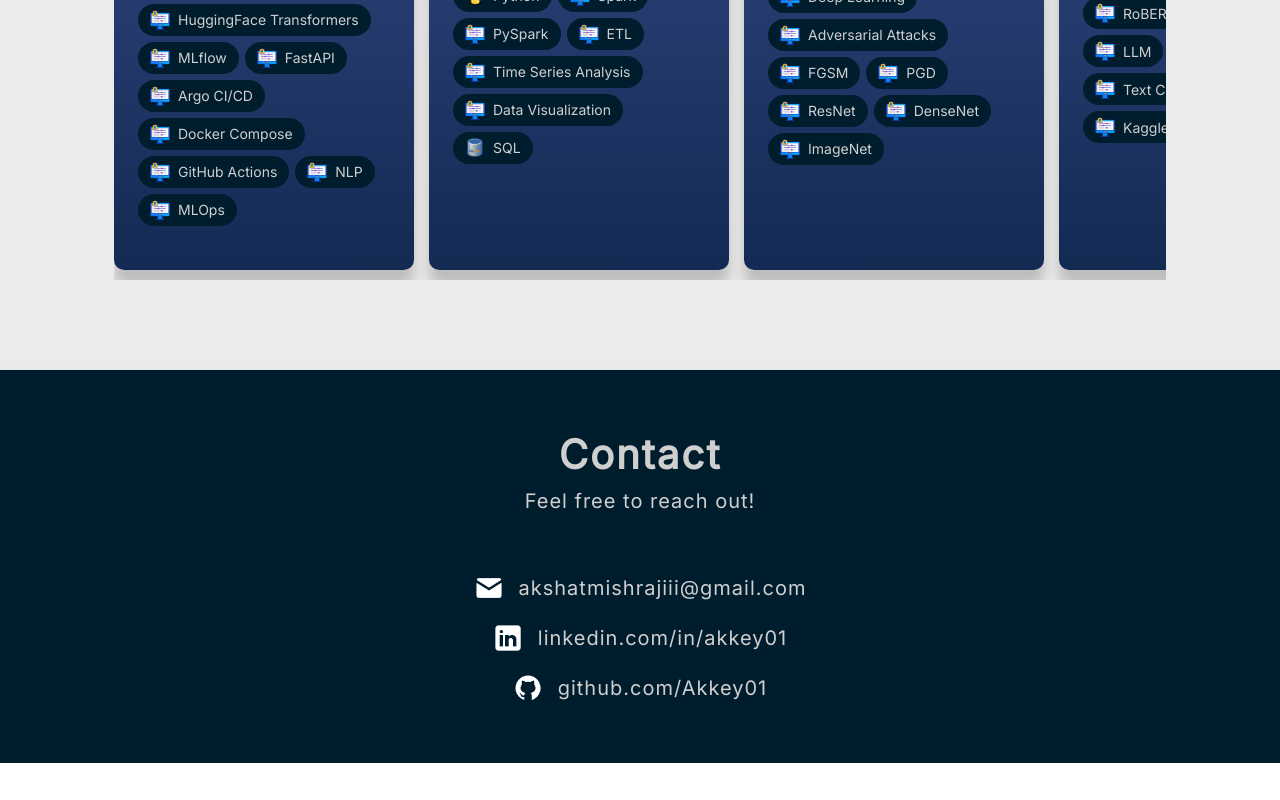
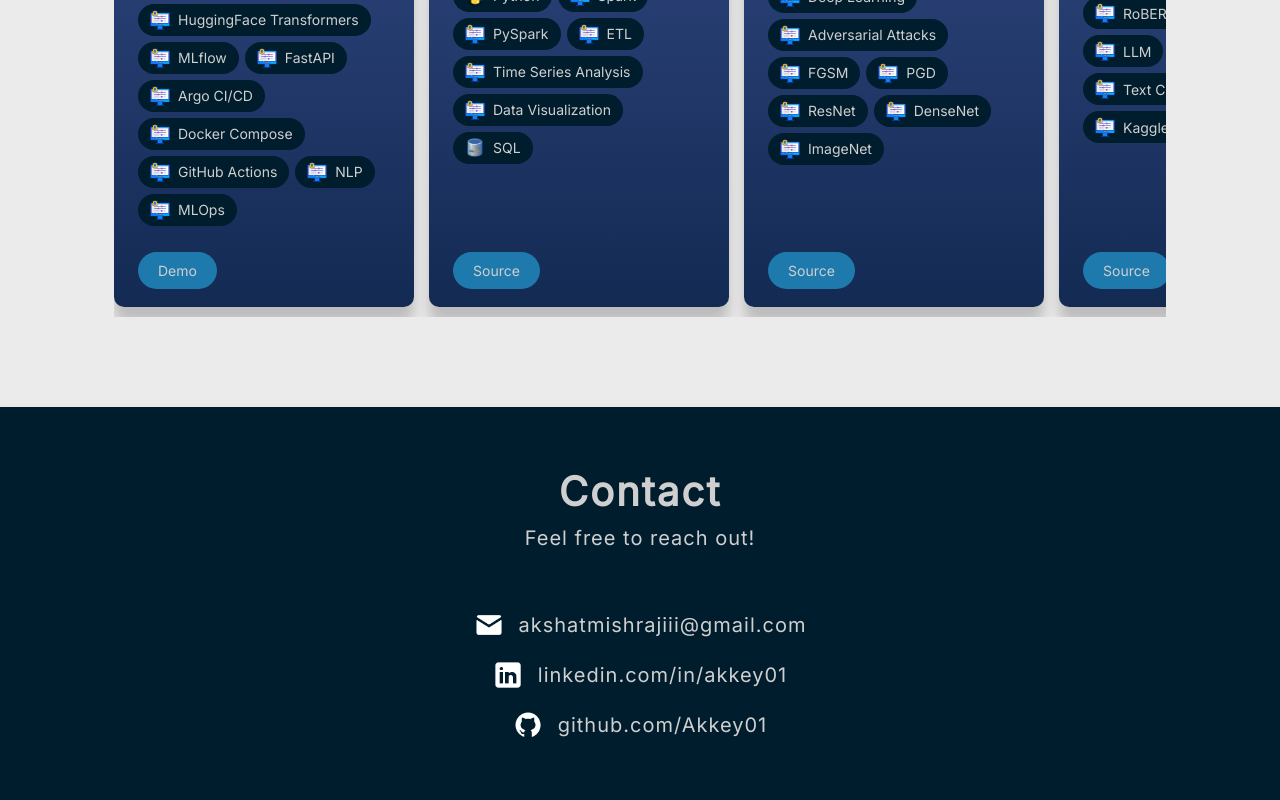
Before and after one commit to Akkey01/Akshat-Mishra-Portfolio, a React (Vite) app: page / in a window 1280 px wide. Shown: the part 1854-2654 px from the top of the page. Before the commit the page ends 2617 px from the top, so only its background shows below. Built offline with nearby package versions, Linux system fonts and the light colour scheme.

Commit message:
chnages to cards

```diff
--- a/src/containers/Carousel/Card.jsx
+++ b/src/containers/Carousel/Card.jsx
@@ -34,8 +34,8 @@
             Demo
           </a>
         )}
-        {data.source && (
-          <a href={data.source} className={styles.link} target="_blank" rel="noopener noreferrer">
+        {data.Source && (
+          <a href={data.Source} className={styles.link} target="_blank" rel="noopener noreferrer">
             Source
           </a>
         )}
--- a/src/containers/Carousel/Carousel.jsx
+++ b/src/containers/Carousel/Carousel.jsx
@@ -46,6 +46,7 @@
           {/* {console.log(data)} */}
           {data.map((item, id) => {
             // {console.log(`${item.title} id is ${id}`)}
+            console.log(item);
             return <Card key={id} data={item} />;
           })}
         </div>
--- a/src/data/projects.json
+++ b/src/data/projects.json
@@ -4,7 +4,7 @@
     "imageSrc": "projects/imp.jpg",
     "description": "Orchestrated an LLM-driven pipeline using RAG architecture to enable natural language querying over multimedia transcripts (Text, Audio, Video), enhancing user interaction by 40%. Curated and indexed audio-visual content using FAISS and HuggingFace Longform Transformers, optimizing retrieval accuracy with a Top-k Precision of 92%. Integrated MLOps tools MLflow, and FastAPI for scalable deployment, reducing model latency by 30%. Implemented automated Argo CI/CD pipelines with Docker Compose and GitHub Actions, reducing deployment time by 70%.",
     "skills": ["Python", "LLM", "RAG", "FAISS", "HuggingFace Transformers", "MLflow", "FastAPI", "Argo CI/CD", "Docker Compose", "GitHub Actions", "NLP", "MLOps"],
-    "demo":""
+    "demo":"https://github.com/Akkey01/MLops-Final-Project"
   },
   {
     "title": "NYC MTA Urban Transit Reliability and Demand Forecasting",
```
